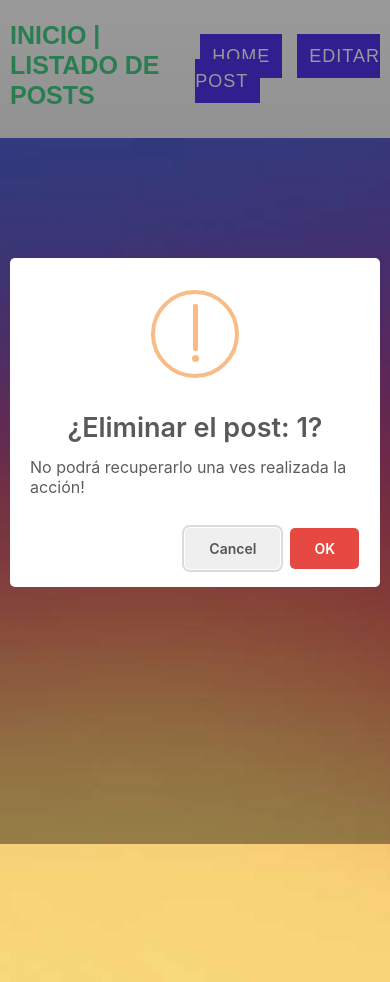
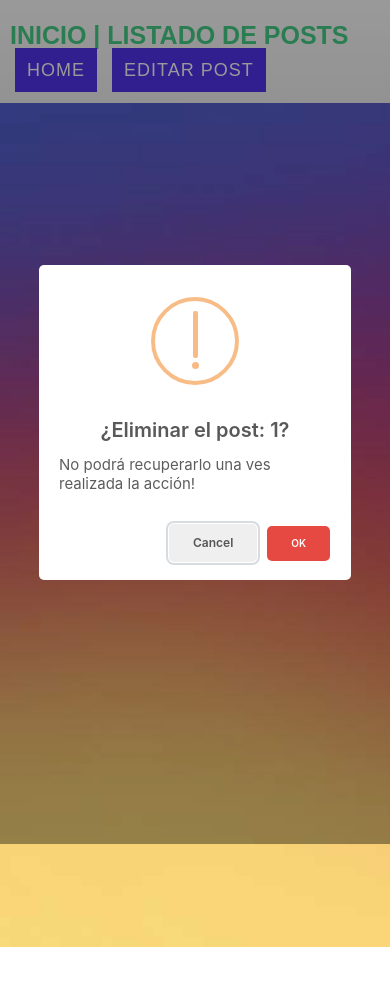
Before and after one commit to IvanEmanuelCamperchioli/WarmUpInit, a React (Create React App) app in the folder client/: page /remove/1/1 in a window 390 px wide. After the commit the page ends 947 px from the top, so only its background shows below. Built offline with nearby package versions, Linux system fonts and the light colour scheme.

Commit message:
add media querys. changed edit component whitout results in header call to edit

```diff
--- a/client/src/pages/Edit.js
+++ b/client/src/pages/Edit.js
@@ -59,6 +59,13 @@ const Edit = props => {
         props.history.push(`/details/${id}/${title}/${body}`)
     }
 
+    const flag = () => {
+        swal("El post", "se ha modificado", "success");
+        props.history.push("/")
+    }
+
+    console.log(id)
+
     return (
         <div className="div-main-edit" style={{ backgroundImage: `url(${image})` }}>
             <div className="div-formEdit">
@@ -69,6 +76,9 @@ const Edit = props => {
                     modify={modify}
                 />
                 <div className="div-buttons">
+                    {
+                        id !== undefined
+                            ?
                             <Button
                             className="edit-button"
                             color="primary"
@@ -77,6 +87,16 @@ const Edit = props => {
                             >
                                 Editar
                             </Button>
+                            :
+                            <Button
+                            className="edit-button"
+                            color="primary"
+                            disabled={disabled}
+                            onClick={() => flag()}
+                            >
+                                Editar
+                            </Button>
+                    }
                     <Button
                         className="cancel-button"
                         color="secondary"
--- a/client/src/styles/details.css
+++ b/client/src/styles/details.css
@@ -61,3 +61,17 @@
     width: 15%;
     justify-content: space-between;
 }
+
+@media only screen and (max-width: 750px){
+    .div-card {
+        width: 85%;
+        margin: 10% 5%;
+    }
+    .img-details {
+        display: block;
+    }
+    .iconArrow {
+        margin: 2% 45%;
+        font-size: 4rem;
+    }
+}
--- a/client/src/styles/edit.css
+++ b/client/src/styles/edit.css
@@ -41,3 +41,9 @@
     color: #000;
     font-size: 1.25rem;
 }
+
+@media only screen and (max-device-width: 700px){
+    .div-formEdit {
+        width: 85%;
+    }
+}
--- a/client/src/styles/header.css
+++ b/client/src/styles/header.css
@@ -7,6 +7,7 @@
     display: flex;
     justify-content: space-between;
     align-items: center;
+    flex-wrap: wrap;
 }
 
 .header .menu {
@@ -33,12 +34,12 @@
     transition: 0.35s;
 }
 
-@media only screen and (max-device-width: 700px){
+@media only screen and (max-device-width: 600px){
     .header {
-        height: 11vh;
+        flex-direction: column;
     }
     .header .logo {
-        font-size: 40px;
+        font-size: 35px;
     }
     .header-right .menu {
         font-size: 25px;
@@ -55,7 +56,7 @@
 
 @media only screen and (max-device-width: 400px){
     .header .logo {
-        font-size: 45px;
+        font-size: 30px;
     }
     .header-right .menu {
         font-size: 30px;
--- a/client/src/styles/remove.css
+++ b/client/src/styles/remove.css
@@ -7,3 +7,28 @@
 .swal {
     background-color: rgba(255, 255, 255, 0.199);
 }
+
+@media only screen and (max-width: 550px){
+
+    .swal-modal {
+        height: auto;
+        width: 80%;
+        flex-wrap: nowrap;
+    }
+    .swal-title {
+        font-size: 20px;
+    }
+    .swal-text {
+        font-size: 15px;
+    }
+    .swal-button.swal-button--cancel {
+        /* height: 3.7rem;
+        width: 11rem; */
+        font-size: 12px;
+    }
+    .swal-button.swal-button--confirm.swal-button--danger {
+        font-size: 10px;
+        /* height: 3rem;
+        width: 7.9rem; */
+    }
+}
```
Also changed, not shown: 1 other file (tests, documents, lock files or other folders). Lines whose indentation alone changed are shown as unchanged.
